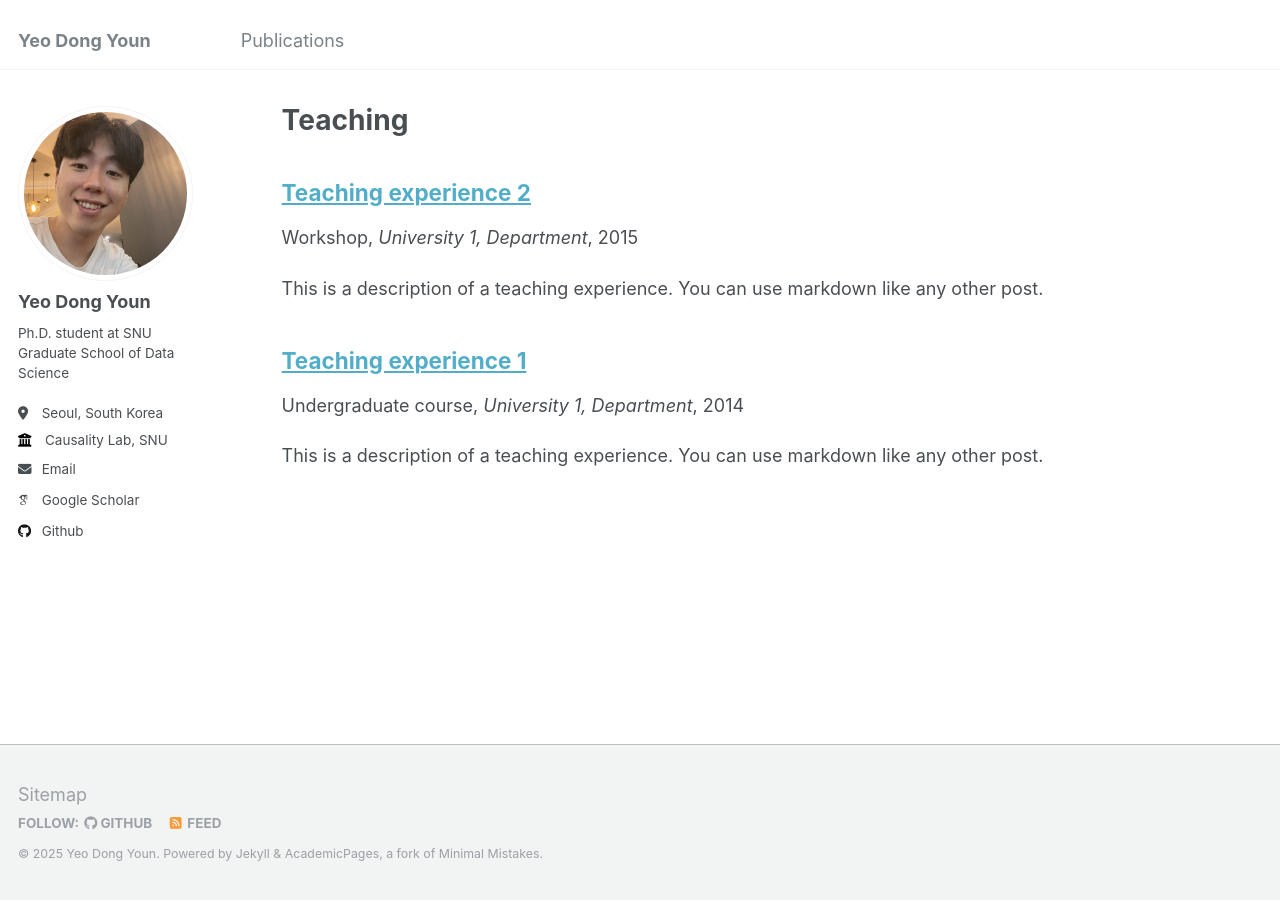
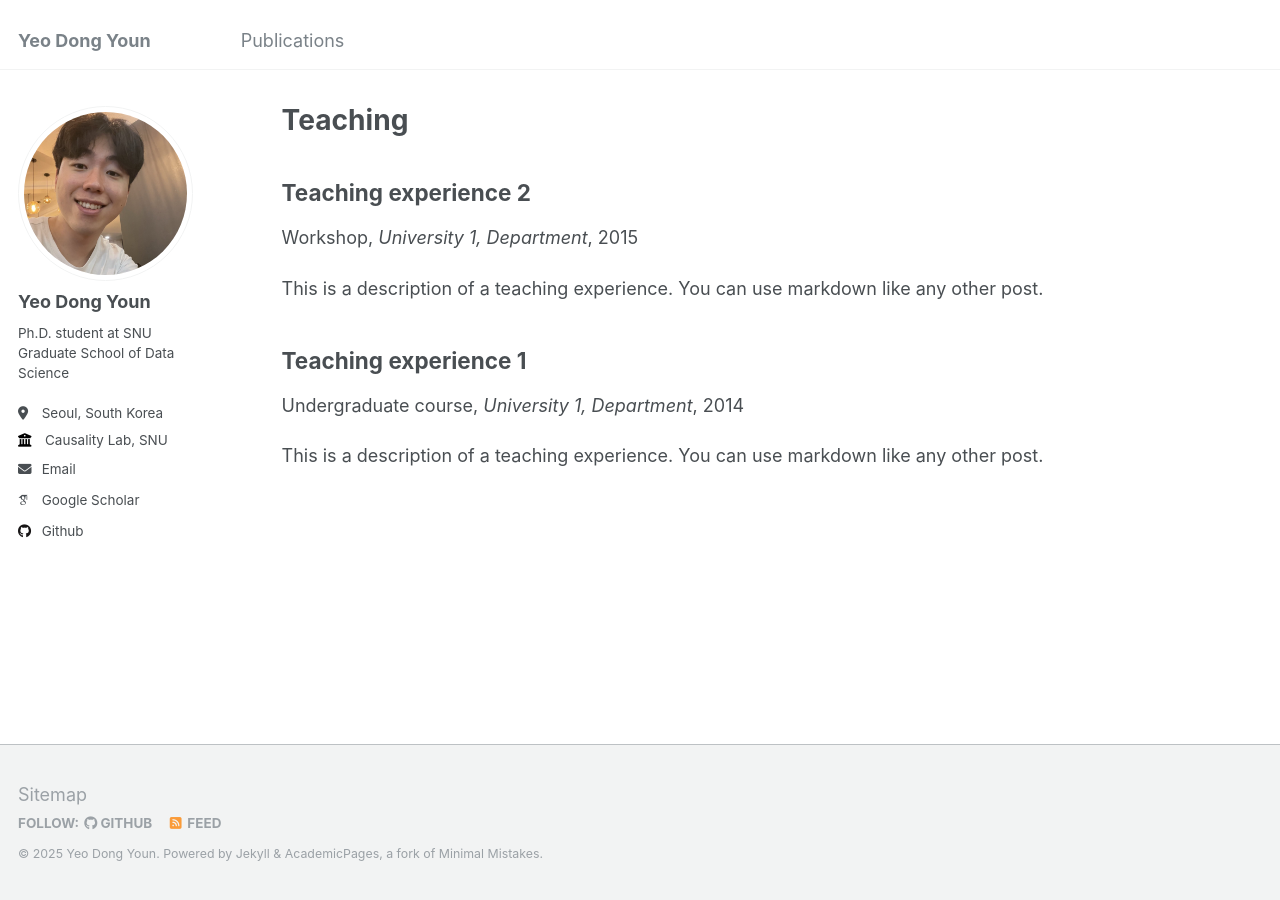
Before and after one commit to YeodongYoun1995/YeoDongYoun1995.github.io, a Jekyll site: the page built from _pages/teaching.html, in a window 1280 px wide. Built offline with Jekyll 4.4.1, drawn with Linux system fonts in a browser that asks for light colours; some web fonts are replaced.

Commit message:
Update archive-single.html

```diff
--- a/_includes/archive-single.html
+++ b/_includes/archive-single.html
@@ -26,12 +26,9 @@
       </div>
     {% endif %}
 
+    <!-- Remove the hyperlink from the title -->
     <h2 class="archive__item-title" itemprop="headline">
-      {% if post.link %}
-        <a href="{{ post.link }}">{{ title }}</a> <a href="{{ base_path }}{{ post.url }}" rel="permalink"><i class="fa fa-link" aria-hidden="true" title="permalink"></i><span class="sr-only">Permalink</span></a>
-      {% else %}
-        <a href="{{ base_path }}{{ post.url }}" rel="permalink">{{ title }}</a>
-      {% endif %}
+      {{ title }}
     </h2>
 
     {% if post.read_time %}
```
Also changed, not shown: other parts of _includes/archive-single.html (+2 -2 lines). Lines whose indentation alone changed are shown as unchanged.
